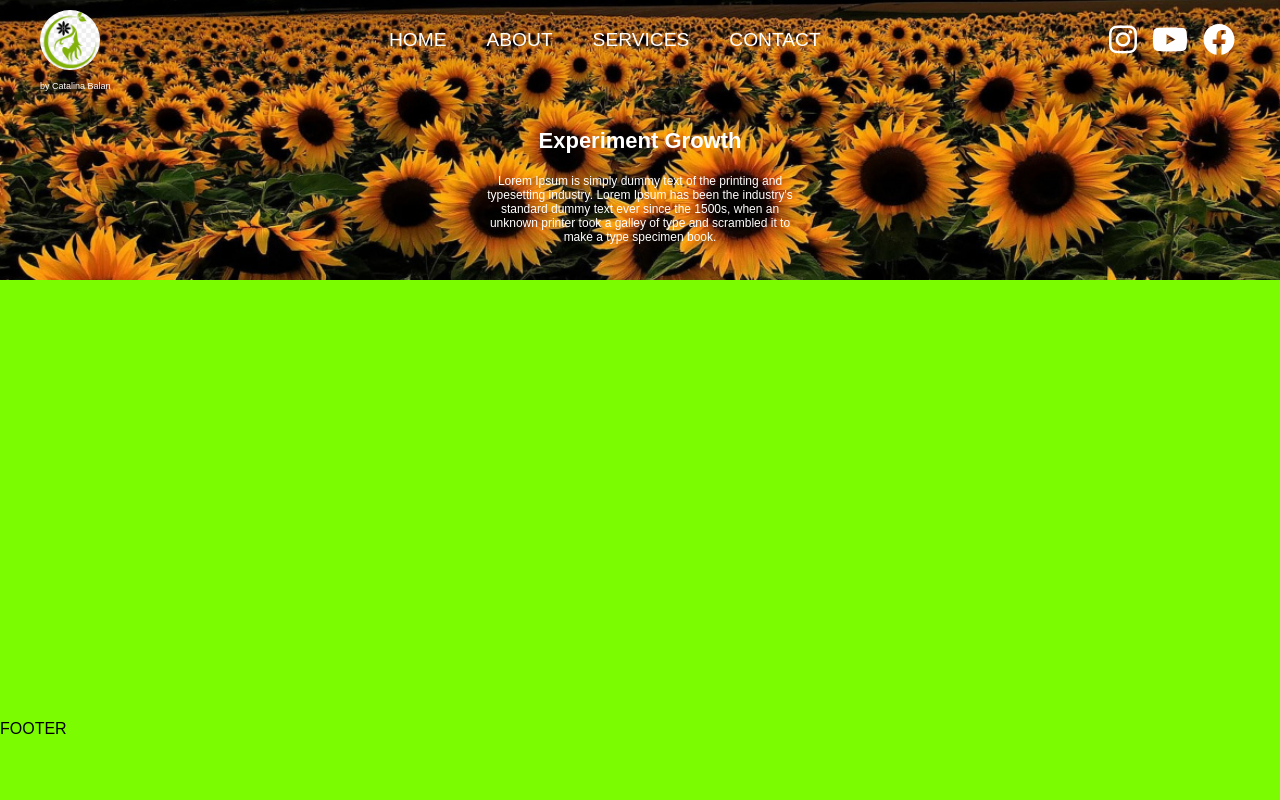
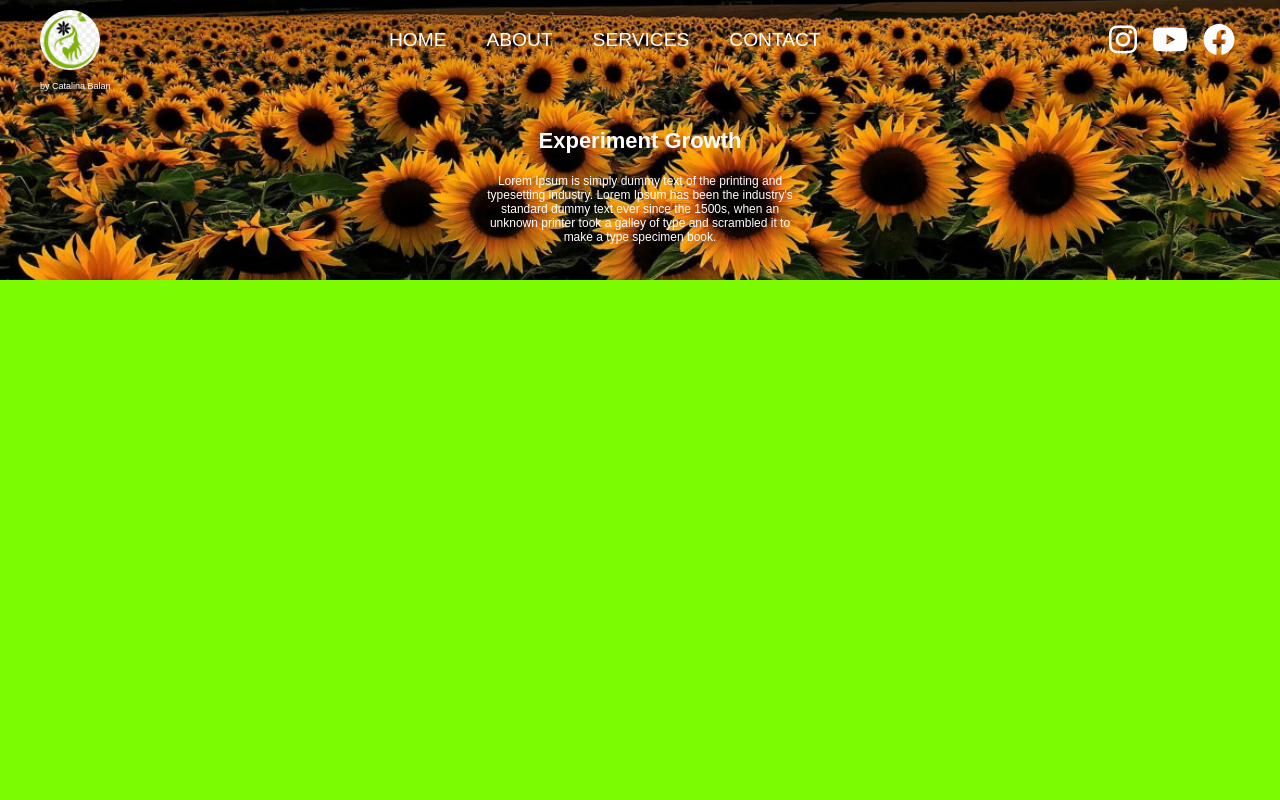
Before and after one commit to lroberts77/client_website_1.0, a React (Create React App) app: page / in a window 1280 px wide. Shown: the top 800 px of the page. Built offline with nearby package versions, Linux system fonts and the light colour scheme.

Commit message:
position footer after herosection at the bottom of the page

```diff
--- a/src/App.js
+++ b/src/App.js
@@ -1,14 +1,14 @@
 import './App.css';
 import HeroSection from './components/HeroSection/HeroSection';
 import Navbar from './components/Navbar/Navbar';
-import Footer from './components/Footer/Footer';
+
 
 function App() {
   return (
     <>
     <Navbar />
     <HeroSection />
-    <Footer />
+
     </>
   );
 }
--- a/src/components/Footer/Footer.css
+++ b/src/components/Footer/Footer.css
@@ -1,7 +1,12 @@
 .footer {
-    position: absolute;
+    z-index: 1;
+    position: relative;
+    bottom: 0;
+    left: 0;
+    width: 100%;
+    height: 80px;
+    padding: 10px 40px;
+    box-sizing: border-box;
     display: flex;
-    bottom: 0;
-    height: 10vh;
-    width: 100%;
+    justify-content: space-between;
 }
--- a/src/components/HeroSection/HeroSection.js
+++ b/src/components/HeroSection/HeroSection.js
@@ -1,5 +1,6 @@
 import React from 'react'
 import './HeroSection.css';
+import Footer from '../Footer/Footer';
 // import nature2 from "../../assets/nature2.jpg"
 
 function HeroSection() {
@@ -24,6 +25,7 @@ function HeroSection() {
             <div className="section4">
 
             </div>
+            <Footer />
         </div>
     )
 }
```
